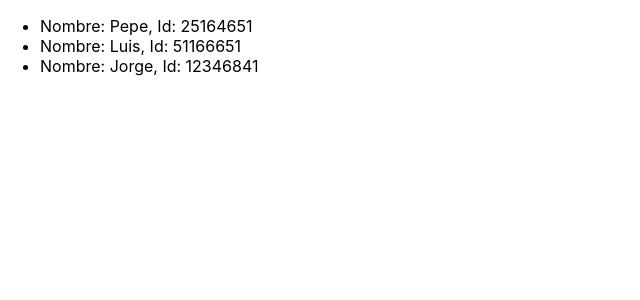
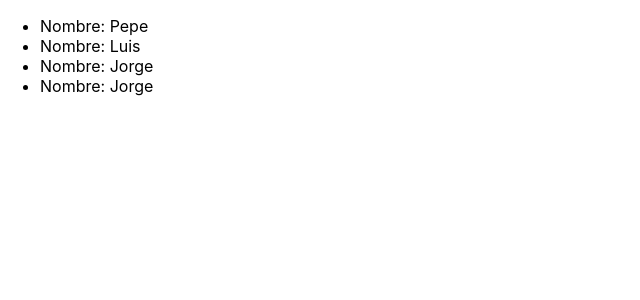
Before and after one commit to maurosaldano89/primera-app-react, a React (Create React App) app: page / in a window 1280 px wide. Shown: the top 300 px of the page, without its empty margins (0-640 px from the left). Built offline with nearby package versions, Linux system fonts and the light colour scheme.

Commit message:
borro el id e identifico el key con idx

```diff
--- a/src/PeopleList.js
+++ b/src/PeopleList.js
@@ -5,21 +5,16 @@ class PeopleList extends React.Component {
 	constructor(props){
 		super(props);
 		this.people = [
-      {'name' : 'Pepe',
-      'id' : '25164651'
-    },
-      {'name' : 'Luis',
-      'id' : '51166651'
-    },
-      {'name' : 'Jorge',
-      'id' : '12346841'
-    }
+      {'name' : 'Pepe'},
+      {'name' : 'Luis'},
+      {'name' : 'Jorge'},
+      {'name' : 'Jorge'}
     ];
 	}
 
 	render() {
-		const peopleList = this.people.map((person) => {
-			return <Person key={person.id} person={person} />
+		const peopleList = this.people.map((person, idx) => {
+			return <Person key={idx} person={person} />
 		});
 
 		return (
--- a/src/Person.js
+++ b/src/Person.js
@@ -6,9 +6,9 @@ class Person extends React.Component {
   }
 
   render() {
-    const {name, id} = this.props.person;
+    const {name} = this.props.person;
     return (
-      <li >Nombre: {name}, Id: {id}</li>
+      <li >Nombre: {name}</li>
     );
   }
 }
```
